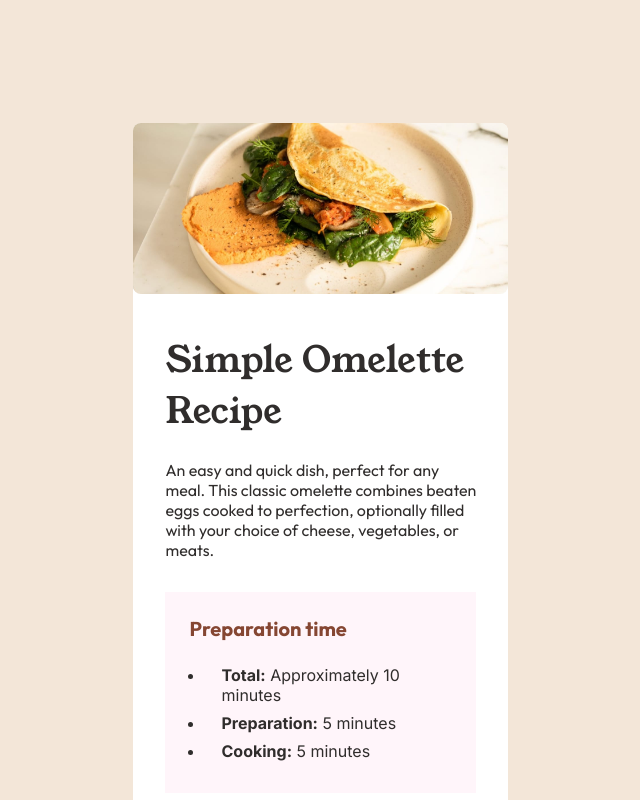
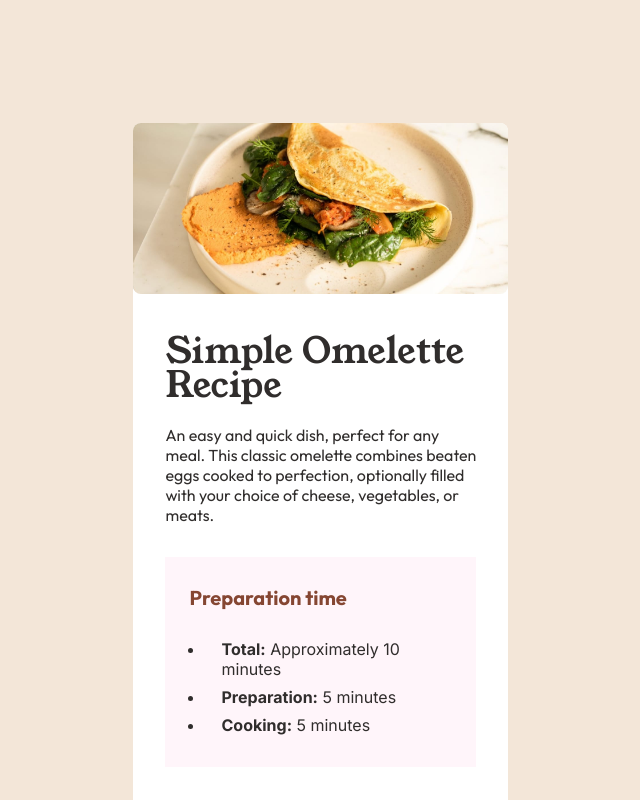
Before and after one commit to hakeem-jc/recipe-page, a Next.js app: page / in a window 1280 px wide. Shown: the top 800 px of the page, without its empty margins (319-959 px from the left). Built offline with nearby package versions, Linux system fonts and the light colour scheme.

Commit message:
Fix title spacing

```diff
--- a/app/globals.css
+++ b/app/globals.css
@@ -35,7 +35,7 @@ p {
 
 h1, h2, h3 {
   font-family: 'Young Serif', serif;
-
+  line-height: 2.1rem;
 }
 
 h1 {
```
